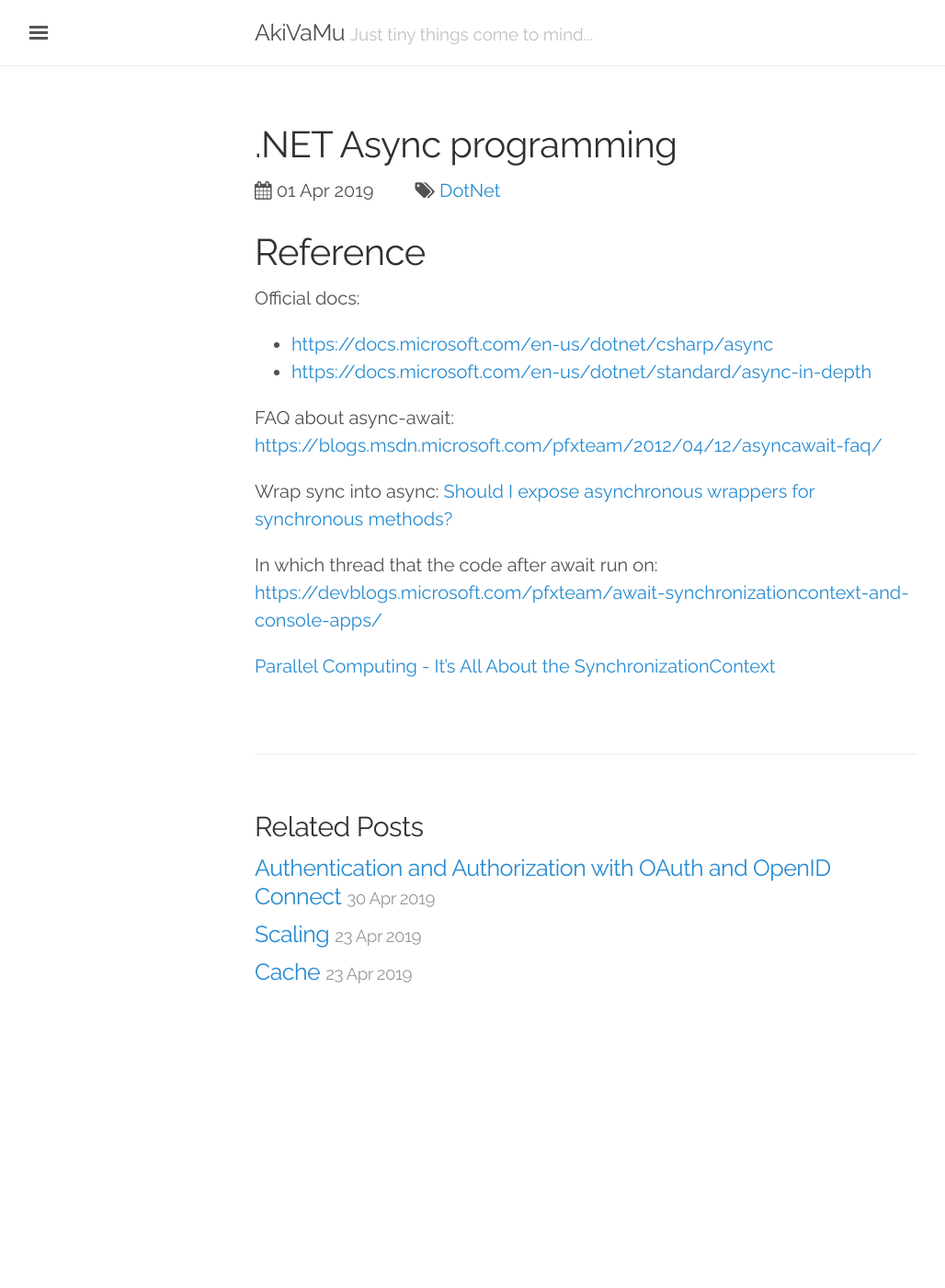
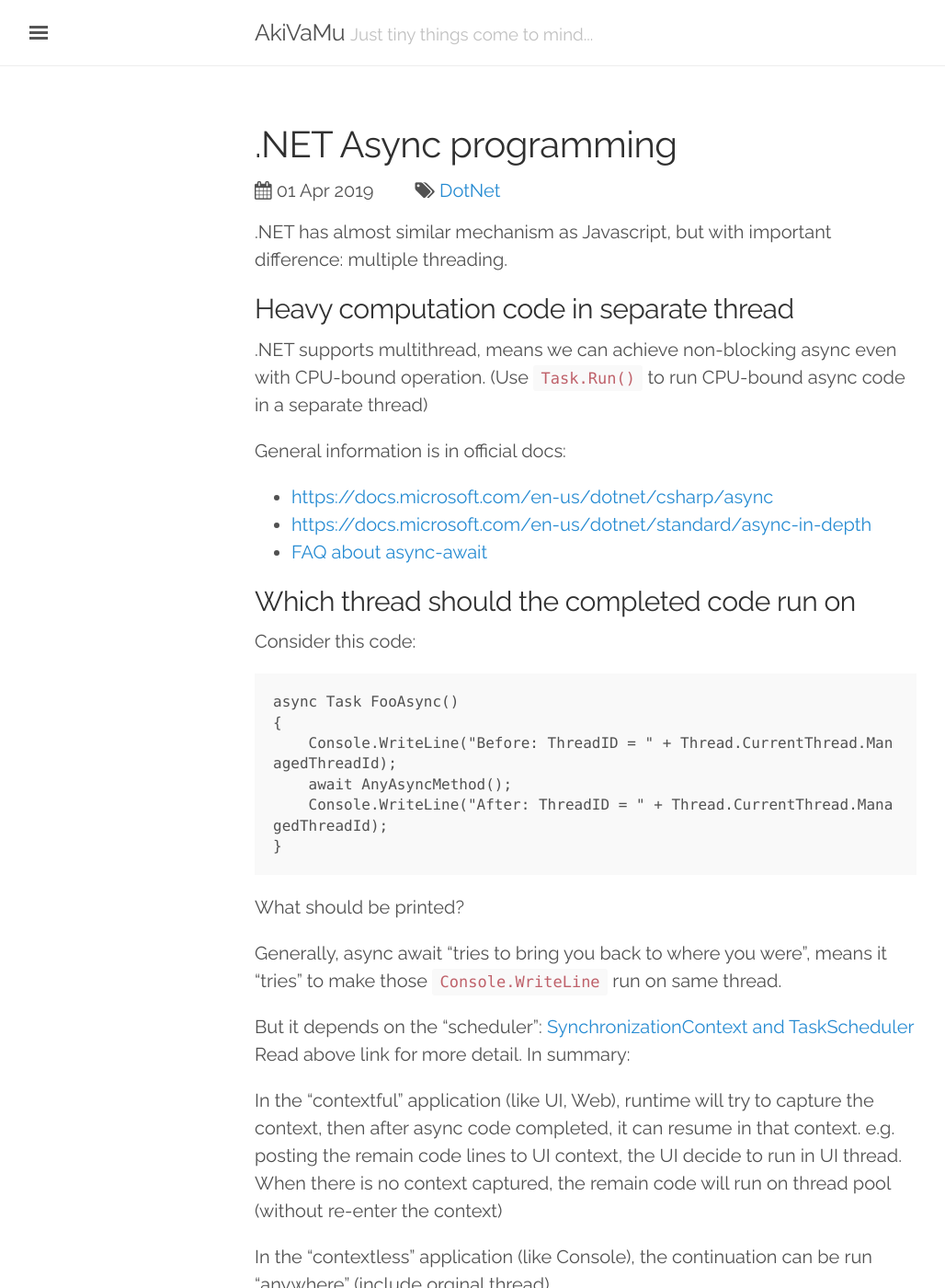
Before and after one commit to akivamu/akivamu.github.io, a Jekyll site: the page built from _posts/2019-04-01-dotnet-async-programming.md, in a window 1280 px wide and 1400 px high. Shown: the whole window at 92% size, without its empty margins (3-1031 px from the left). Built offline with Jekyll 4.4.1, drawn with Linux system fonts in a browser that asks for light colours; comment, search, counter and statistics services are not loaded; some of the changed text lies outside the part shown.

Commit message:
More about .NET async

````diff
--- a/_posts/2019-04-01-dotnet-async-programming.md
+++ b/_posts/2019-04-01-dotnet-async-programming.md
@@ -5,17 +5,130 @@
 - DotNet
 ---
 
-# Reference
+.NET has almost similar mechanism as Javascript, but with important difference: multiple threading.
 
-Official docs:
+## Heavy computation code in separate thread
+
+.NET supports multithread, means we can achieve non-blocking async even with CPU-bound operation. (Use
+`Task.Run()` to run CPU-bound async code in a separate thread)
+
+General information is in official docs:
 
 - [https://docs.microsoft.com/en-us/dotnet/csharp/async](https://docs.microsoft.com/en-us/dotnet/csharp/async)
 - [https://docs.microsoft.com/en-us/dotnet/standard/async-in-depth](https://docs.microsoft.com/en-us/dotnet/standard/async-in-depth)
+- [FAQ about async-await](https://blogs.msdn.microsoft.com/pfxteam/2012/04/12/asyncawait-faq/)
 
-FAQ about async-await: [https://blogs.msdn.microsoft.com/pfxteam/2012/04/12/asyncawait-faq/](https://blogs.msdn.microsoft.com/pfxteam/2012/04/12/asyncawait-faq/)
+## Which thread should the completed code run on
 
-Wrap sync into async: [Should I expose asynchronous wrappers for synchronous methods?](https://devblogs.microsoft.com/pfxteam/should-i-expose-asynchronous-wrappers-for-synchronous-methods/)
+Consider this code:
 
-In which thread that the code after await run on: [https://devblogs.microsoft.com/pfxteam/await-synchronizationcontext-and-console-apps/](https://devblogs.microsoft.com/pfxteam/await-synchronizationcontext-and-console-apps/)
+```Csharp
+async Task FooAsync()
+{
+    Console.WriteLine("Before: ThreadID = " + Thread.CurrentThread.ManagedThreadId);
+    await AnyAsyncMethod();
+    Console.WriteLine("After: ThreadID = " + Thread.CurrentThread.ManagedThreadId);
+}
+```
 
-[Parallel Computing - It's All About the SynchronizationContext](https://msdn.microsoft.com/magazine/gg598924.aspx)
+What should be printed?
+
+Generally, async await "tries to bring you back to where you were", means it "tries" to make those `Console.WriteLine` run on same thread.
+
+But it depends on the "scheduler": [SynchronizationContext and TaskScheduler](https://devblogs.microsoft.com/pfxteam/await-synchronizationcontext-and-console-apps/)
+Read above link for more detail. In summary:
+
+In the "contextful" application (like UI, Web), runtime will try to capture the context, then after async code completed,
+it can resume in that context. e.g. posting the remain code lines to UI context, the UI decide to run in UI thread.
+When there is no context captured, the remain code will run on thread pool (without re-enter the context)
+
+In the "contextless" application (like Console), the continuation can be run "anywhere" (include orginal thread)
+
+### SynchronizationContext
+
+References:
+
+- [Parallel Computing - It's All About the SynchronizationContext](https://msdn.microsoft.com/en-us/magazine/gg598924.aspx)
+
+### Beware of async multithreading - race condition
+
+Since the async operation in .NET might happen in parallel (multithread), pay attention for race condition.
+
+## Make async become sync
+
+Every async is represented by `Task`.
+
+When you `await` on it, control is yielded to caller - normal async code behavior.
+
+When you `task.Result` or `task.GetAwaiter().GetResult()`, the control is blocked, waiting for result.
+[Here is the difference between them](https://stackoverflow.com/questions/17284517), only when task failed:
+
+- `Task.Result` will throw an AggregateException
+- `Task.GetAwaiter().GetResult()` just throw the exception caused directl
+
+### Deadlock in contextful async
+
+You should be careful when making async code become blocking like above.
+Combining with contextful will create deadlock.
+
+Let's say we have an UI app, which is contextful:
+
+```Csharp
+async Task<string> FooAsync()
+{
+    return await AnyAsyncMethod();
+}
+
+// Run on UI thread
+void OnBtnClicked()
+{
+    text = FooAsync().Result
+}
+```
+
+The line `text = FooAsync().Result` will start async code and wait for result, it blocks the UI thread.
+When starting the async code, the context is captured (to resume continuation in original context)
+
+Later, when async operation completed, it need to run on the original context, which is current blocked.
+
+So, deadlock.
+
+You can prevent it by telling the continuation to NOT resume in original context, by `ConfigAwait(false)`
+
+```Csharp
+async Task<string> FooAsync()
+{
+    return await AnyAsyncMethod().ConfigureAwait(false);
+}
+```
+
+## Make sync become async
+
+You can make sync operation become async (kind of), mostly just to be able to `await` it.
+You wrap it in `Task.Run()`
+
+```Csharp
+// CPU expensive sync code
+void HeavyCalculation()
+{
+    // ...
+}
+
+// Make to async
+public Task HeavyCalculationAsync()
+{
+    return Task.Run(() => HeavyCalculation());
+}
+
+// So you can await it
+await HeavyCalculationAsync()
+```
+
+Basically you are just offload operation into background thread.
+
+Read: [Should I expose asynchronous wrappers for synchronous methods?](https://devblogs.microsoft.com/pfxteam/should-i-expose-asynchronous-wrappers-for-synchronous-methods/)
+
+In short:
+
+- For scalability: Don't. Since it still cost same CPU amount to perform, and spawning thread is costly.
+- For offloading: Ok. Increate responsiveness
````
